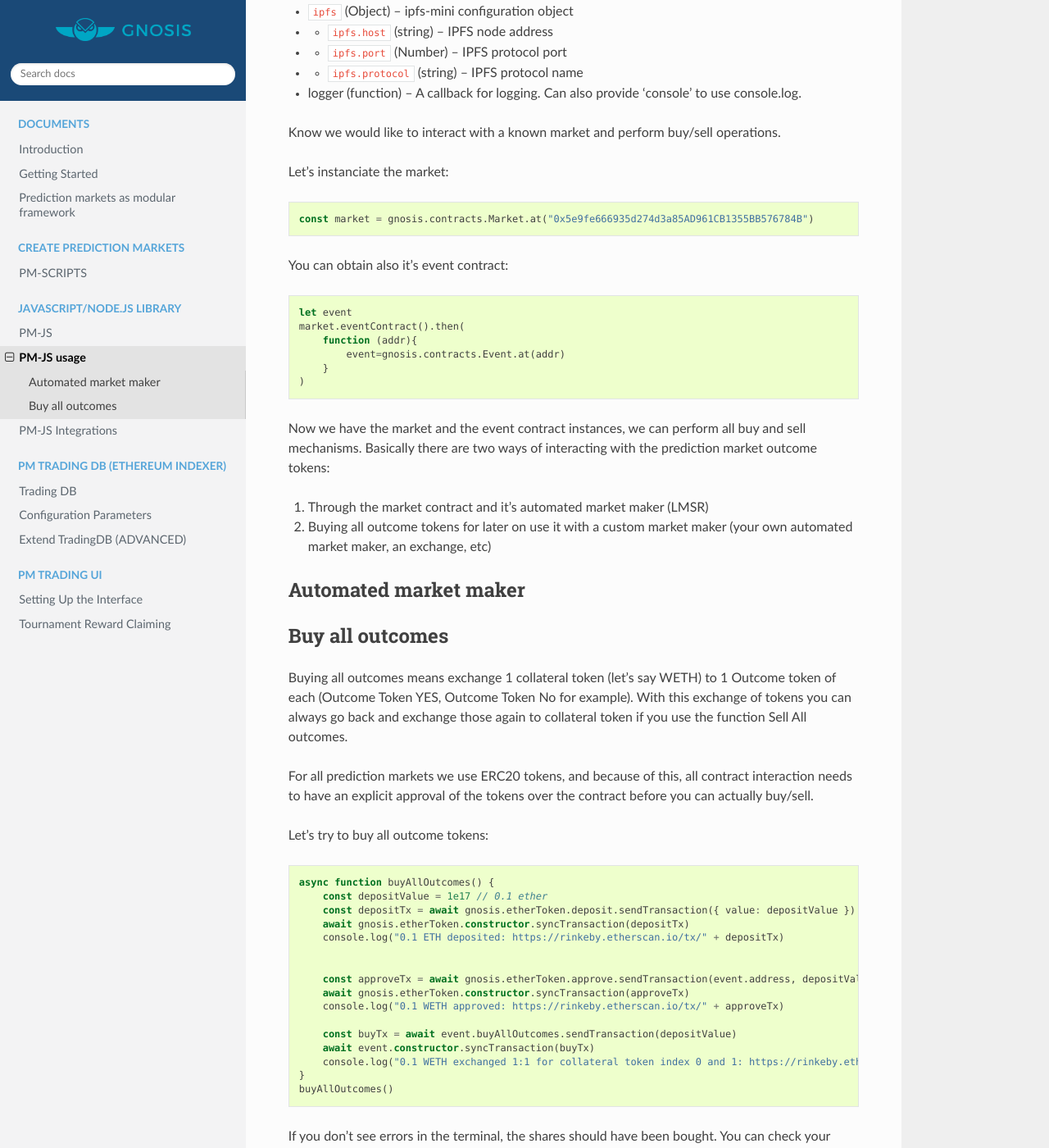
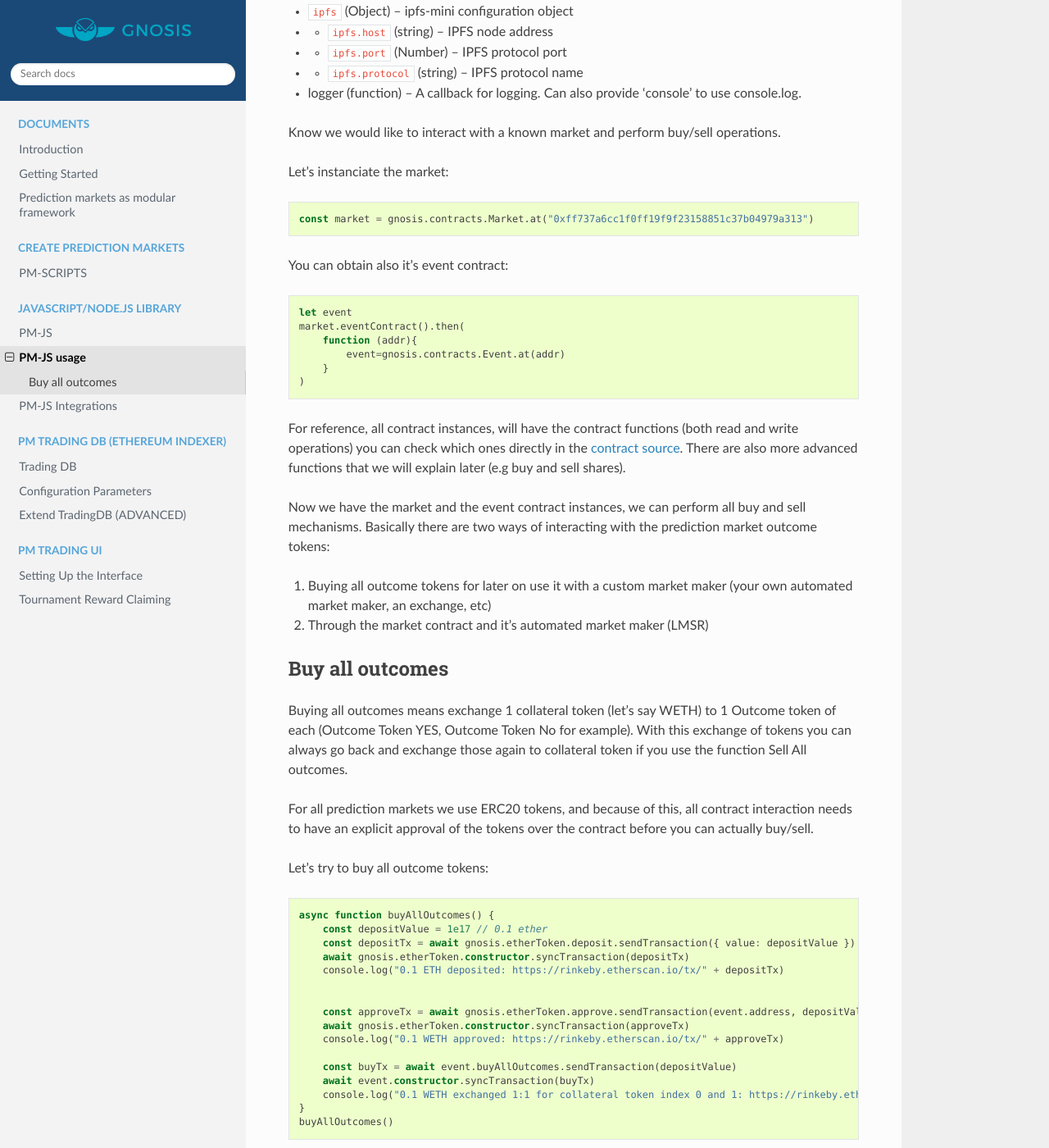
Before and after one commit to uivlis/conditional-tokens, a Sphinx documentation site: the page built from source/pm-js-usage.md, in a window 1280 px wide and 1400 px high, scrolled down 1073 px. Shown: the whole window at 82% size. Built offline with Sphinx 7.4.7 and the Read the Docs theme 2.0.0, drawn with Linux system fonts in a browser that asks for light colours; some of the changed text lies outside the part shown.

Commit message:
more info

````diff
--- a/source/pm-js-usage.md
+++ b/source/pm-js-usage.md
@@ -1,7 +1,7 @@
 # PM-JS usage
 After you import pm-js as a dependency, you can initialize it by calling the method `create` returning a promise. But before doing that, let's install a web3 provider for our tests:
 ```sh
-npm install truffle-hdwallet-provider-privkey ethereumjs-wallet
+npm install 'truffle-hdwallet-provider-privkey' 'ethereumjs-wallet'
 ```
 And generate a random private key for it:
 
@@ -47,7 +47,7 @@ Know we would like to interact with a known market and perform buy/sell operatio
 
 Let's instanciate the market:
 ```javascript
-const market = gnosis.contracts.Market.at("0x5e9fe666935d274d3a85AD961CB1355BB576784B")
+const market = gnosis.contracts.Market.at("0xff737a6cc1f0ff19f9f23158851c37b04979a313")
 ```
 
 You can obtain also it's event contract:
@@ -60,11 +60,11 @@ market.eventContract().then(
 )
 ```
 
+For reference, all contract instances, will have the contract functions (both read and write operations) you can check which ones directly in the [contract source](https://github.com/gnosis/pm-contracts/blob/v1.1.0/contracts/Markets/StandardMarket.sol). There are also more advanced functions that we will explain later (e.g buy and sell shares).
+
 Now we have the market and the event contract instances, we can perform all buy and sell mechanisms. Basically there are two ways of interacting with the prediction market outcome tokens:
-1. Through the market contract and it's automated market maker (LMSR)
-2. Buying all outcome tokens for later on use it with a custom market maker (your own automated market maker, an exchange, etc)
-
-## Automated market maker
+1. Buying all outcome tokens for later on use it with a custom market maker (your own automated market maker, an exchange, etc)
+2. Through the market contract and it's automated market maker (LMSR)
 
 ## Buy all outcomes
 Buying all outcomes means exchange 1 collateral token (let's say WETH) to 1 Outcome token of each (Outcome Token YES, Outcome Token No for example). With this exchange of tokens you can always go back and exchange those again to collateral token if you use the function Sell All outcomes.
@@ -92,3 +92,25 @@ buyAllOutcomes()
 ```
 
 If you don't see errors in the terminal, the shares should have been bought. You can check your shares balance by executing this command:
+```javascript
+async function checkBalances() {
+    const { Token } = gnosis.contracts
+    const outcomeCount = (await event.getOutcomeCount()).valueOf()
+
+    for(let i = 0; i < outcomeCount; i++) {
+        const outcomeToken = await Token.at(await event.outcomeTokens(i))
+        console.log('Have', (await outcomeToken.balanceOf(gnosis.defaultAccount)).div('1e18').valueOf(), 'units of outcome', i)
+    }
+}
+checkBalances()
+```
+
+You have now two tokens:
+* 0.1 Outcome Token with Index 0
+* 0.1 Outcome Token with Index 1
+
+If you want to exchange it back to WETH, execute:
+```javascript
+
+
+## Automated market maker
````
